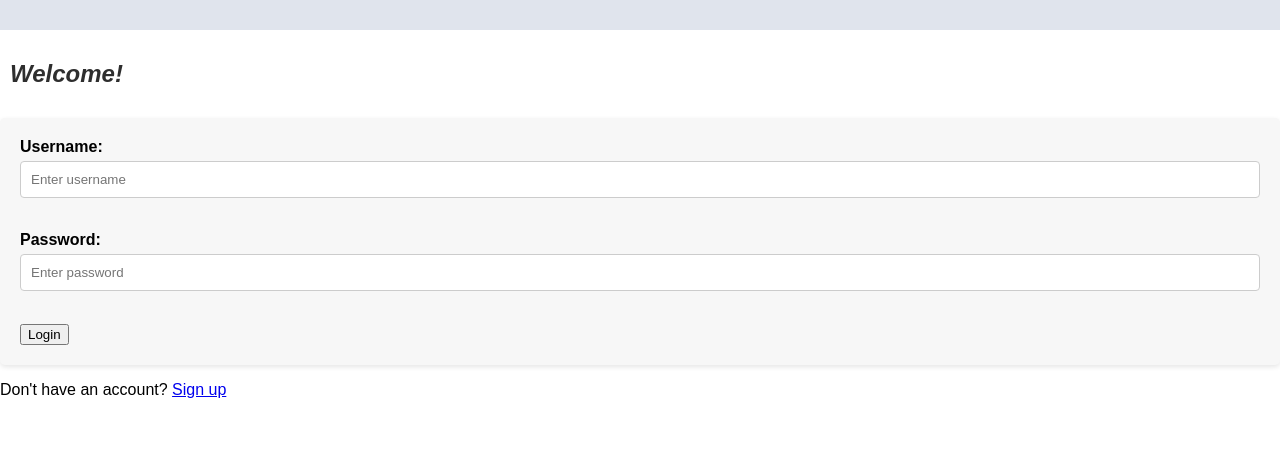
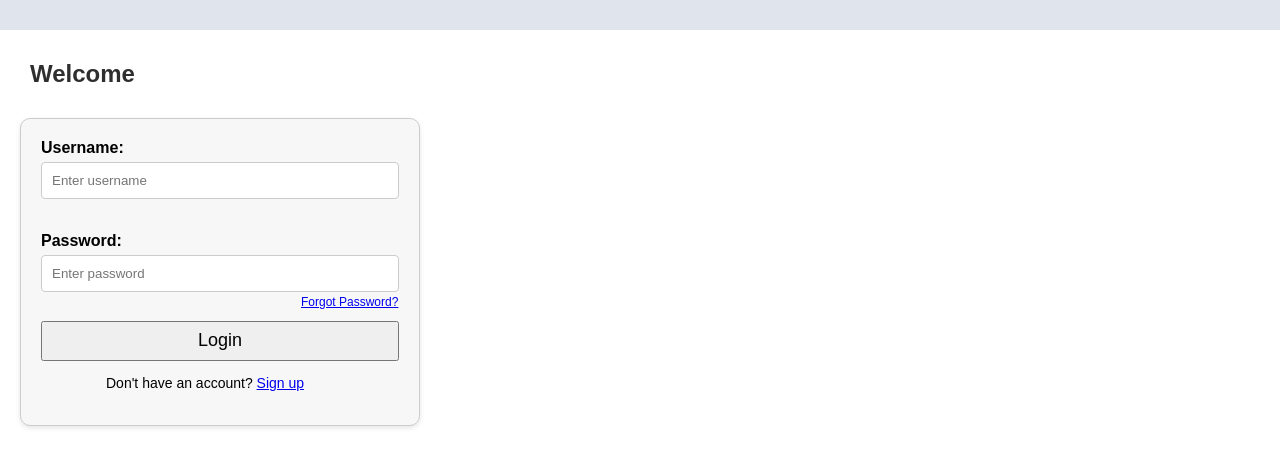
Before and after one commit to Jared-Watson1/CS370, a plain HTML site: page frontend/templates/authentication.html in a window 1280 px wide. Shown: the part 70-536 px from the top of the page. Drawn offline with Linux system fonts and the light colour scheme.

Commit message:
Added forgot_password
added another html for forgot_password

```diff
--- a/frontend/static/styles.css
+++ b/frontend/static/styles.css
@@ -27,7 +27,8 @@ h2 {
 
   text-align: left;
   padding: 10px;
-  font-style: italic;
+  margin-left: 20px;
+  font-style: bold;
 }
 .blue {
   color: rgba(23, 80, 157);
@@ -156,6 +157,32 @@ form {
   box-shadow: 0 2px 5px rgba(0, 0, 0, 0.1);
 }
 
+#signupForm {
+  width: 50%;
+  max-width: 400px;
+  padding: 20px;
+  border: 1px solid #ccc;
+  border-radius: 10px;
+  margin-left: 20px;
+}
+
+#signupForm input[type="button"] { /* for "login" or "signup" button */
+  width: 100%;
+  height: 40px;
+  font-size: 18px;
+}
+
+#underPassword {
+  margin-left: 260px;
+  margin-top: -30px;
+  font-size: 12px;
+}
+
+#signupText {
+  margin-left: 65px;
+  font-size: 14px;
+}
+
 label {
   display: block;
   margin-bottom: 5px;
--- a/frontend/templates/authentication.html
+++ b/frontend/templates/authentication.html
@@ -10,18 +10,19 @@
           <h1><span class="blue">Dooley</span><span class="yellow">A</span><span class="blue">Favor</span></h1>
       </div>
 
-      <h2>Welcome!</h2>
+      <h2>Welcome</h2>
       <form id="signupForm">
           <label for="username">Username:</label>
           <input type="text" id="username" placeholder="Enter username" required><br><br>
 
           <label for="password">Password:</label>
           <input type="password" id="password" placeholder="Enter password" required><br><br>
+          <p id = "underPassword"><a href="../templates/forgot_password.html">Forgot Password?</a></p>
 
           <input type="button" value="Login" onclick="login()">
+          <p id = "signupText"> Don't have an account? <a href="../templates/signup.html">Sign up</a></p>
       </form>
 
-      <p>Don't have an account? <a href="../templates/signup.html">Sign up</a></p>
       <!-- sign up hyperlink that takes you to signup.html -->
 
       <script src = "../scripts/authentication.js"></script>
```
Also changed, not shown: frontend/templates/forgot_password.html (added, +21 -0 lines).
